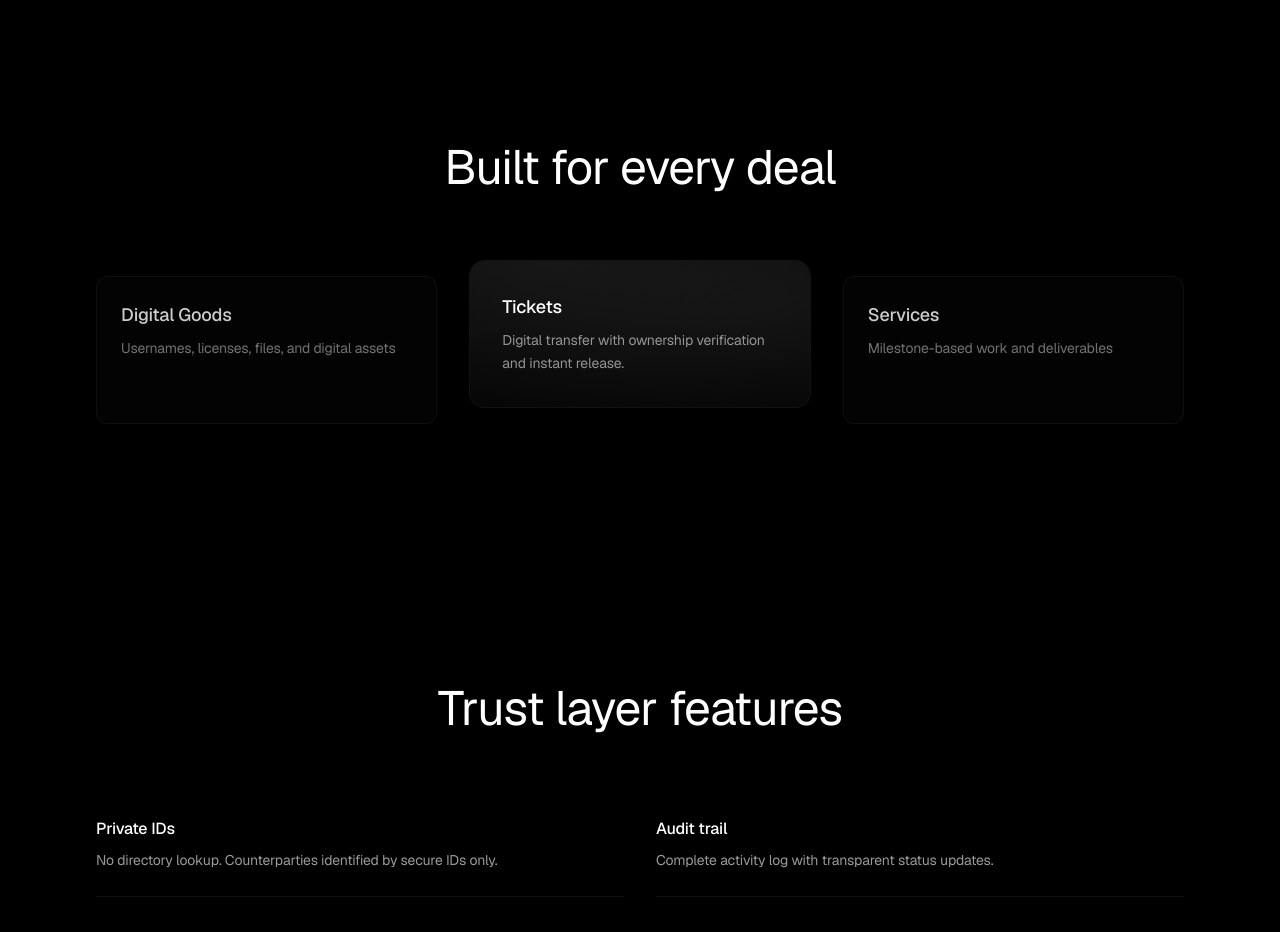
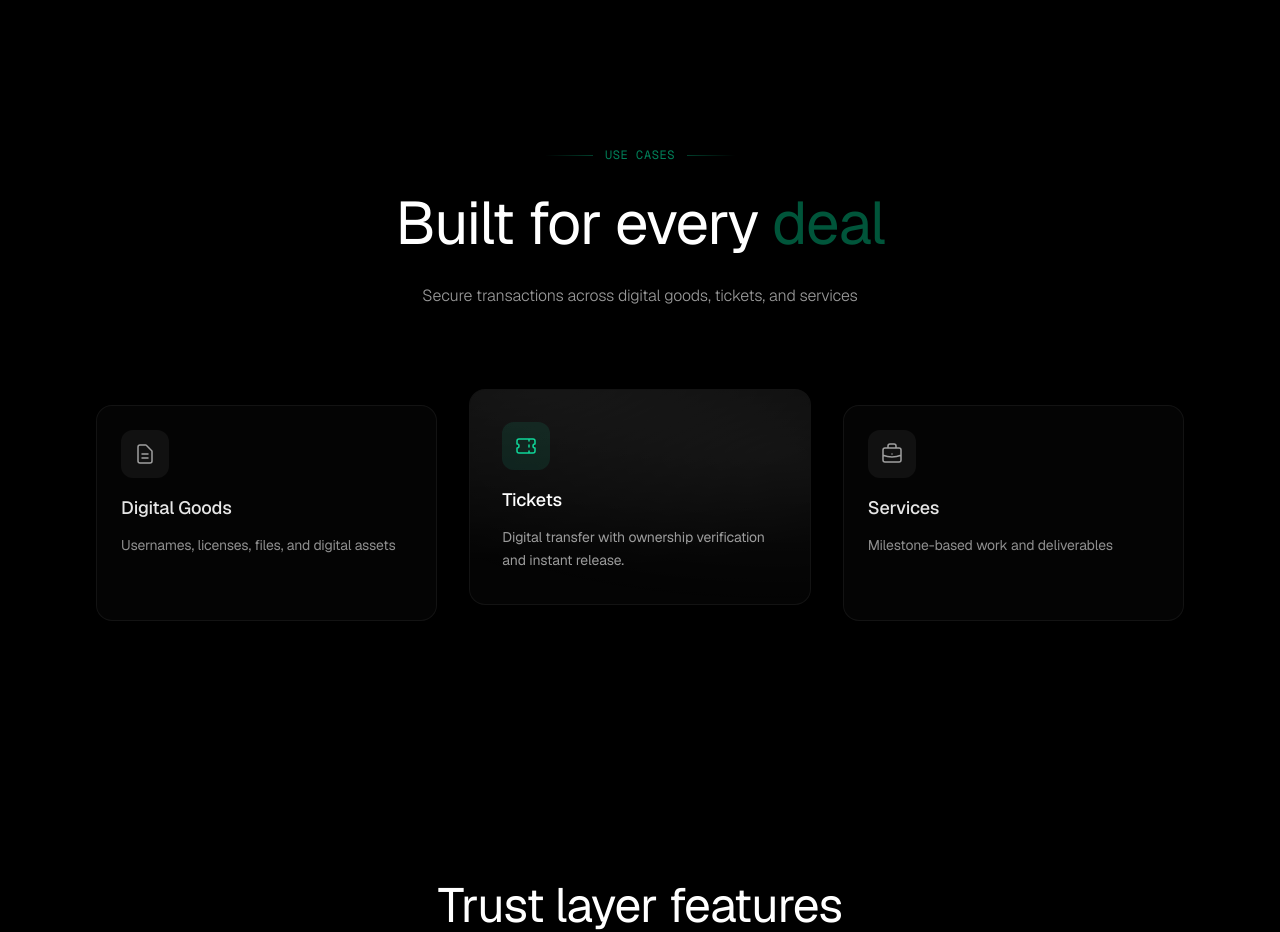
Before and after one commit to nav2424/rift, a Next.js app: page / in a window 1280 px wide. Shown: the part 2180-3112 px from the top of the page. Built offline with nearby package versions, Linux system fonts and the light colour scheme; no server answers.

Commit message:
Enhance Built for every deal section: add decorative label, gradient accents, icons, better card styling with hover effects

```diff
--- a/app/page.tsx
+++ b/app/page.tsx
@@ -207,10 +207,20 @@ export default function Home() {
 
         {/* Use Cases */}
         <section className="relative max-w-6xl mx-auto px-4 sm:px-6 lg:px-8 py-32">
-          <div className="mb-20 text-center">
-            <h2 className="text-3xl sm:text-4xl md:text-5xl font-light text-white mb-4 tracking-tight">
-              Built for every deal
+          <div className="mb-24 text-center">
+            <div className="inline-flex items-center gap-3 mb-6">
+              <div className="h-px w-12 bg-gradient-to-r from-transparent to-emerald-400/30" />
+              <span className="text-xs font-mono text-emerald-400/60 uppercase tracking-wider">
+                Use Cases
+              </span>
+              <div className="h-px w-12 bg-gradient-to-l from-transparent to-emerald-400/30" />
+            </div>
+            <h2 className="text-4xl sm:text-5xl md:text-6xl font-medium text-white mb-6 tracking-tight leading-tight">
+              Built for every <span className="text-emerald-400/40">deal</span>
             </h2>
+            <p className="text-white/60 font-light text-base max-w-2xl mx-auto leading-relaxed">
+              Secure transactions across digital goods, tickets, and services
+            </p>
           </div>
 
           <div className="grid md:grid-cols-3 gap-6 lg:gap-8">
@@ -218,33 +228,65 @@ export default function Home() {
               {
                 title: 'Digital Goods',
                 description: 'Usernames, licenses, files, and digital assets',
-                primary: false
+                primary: false,
+                icon: (
+                  <svg className="w-6 h-6" fill="none" stroke="currentColor" viewBox="0 0 24 24">
+                    <path strokeLinecap="round" strokeLinejoin="round" strokeWidth={1.5} d="M9 12h6m-6 4h6m2 5H7a2 2 0 01-2-2V5a2 2 0 012-2h5.586a1 1 0 01.707.293l5.414 5.414a1 1 0 01.293.707V19a2 2 0 01-2 2z" />
+                  </svg>
+                )
               },
               {
                 title: 'Tickets',
                 description: 'Digital transfer with ownership verification and instant release.',
-                primary: true
+                primary: true,
+                icon: (
+                  <svg className="w-6 h-6" fill="none" stroke="currentColor" viewBox="0 0 24 24">
+                    <path strokeLinecap="round" strokeLinejoin="round" strokeWidth={1.5} d="M15 5v2m0 4v2m0 4v2M5 5a2 2 0 00-2 2v3a2 2 0 110 4v3a2 2 0 002 2h14a2 2 0 002-2v-3a2 2 0 110-4V7a2 2 0 00-2-2H5z" />
+                  </svg>
+                )
               },
               {
                 title: 'Services',
                 description: 'Milestone-based work and deliverables',
-                primary: false
-                }
+                primary: false,
+                icon: (
+                  <svg className="w-6 h-6" fill="none" stroke="currentColor" viewBox="0 0 24 24">
+                    <path strokeLinecap="round" strokeLinejoin="round" strokeWidth={1.5} d="M21 13.255A23.931 23.931 0 0112 15c-3.183 0-6.22-.62-9-1.745M16 6V4a2 2 0 00-2-2h-4a2 2 0 00-2 2v2m4 6h.01M5 20h14a2 2 0 002-2V8a2 2 0 00-2-2H5a2 2 0 00-2 2v10a2 2 0 002 2z" />
+                  </svg>
+                )
+              }
             ].map((item, index) => (
               <div
                 key={index}
-                className={`transition ${
+                className={`group relative transition-all duration-300 ${
                   item.primary
-                    ? 'md:-mt-4 md:mb-4 rounded-2xl glass-soft glass-highlight p-8'
-                    : 'rounded-xl glass-soft p-6 opacity-80'
+                    ? 'md:-mt-4 md:mb-4 rounded-2xl glass-soft glass-highlight p-8 border border-emerald-400/20 hover:border-emerald-400/30'
+                    : 'rounded-2xl glass-soft p-6 border border-white/5 hover:border-white/10 hover:bg-white/[0.025]'
                 }`}
               >
-                <div className="text-white font-medium text-lg mb-2">{item.title}</div>
-                <div className="text-sm text-white/55 leading-relaxed">{item.description}</div>
+                {/* Icon */}
+                <div className={`mb-4 inline-flex items-center justify-center rounded-xl p-3 transition-colors ${
+                  item.primary
+                    ? 'bg-emerald-400/10 text-emerald-400 group-hover:bg-emerald-400/15'
+                    : 'bg-white/5 text-white/60 group-hover:bg-white/10 group-hover:text-white/80'
+                }`}>
+                  {item.icon}
+                </div>
+
+                <div className={`font-medium text-lg mb-3 transition-colors ${
+                  item.primary ? 'text-white' : 'text-white/90'
+                }`}>
+                  {item.title}
+                </div>
+                <div className={`leading-relaxed transition-colors ${
+                  item.primary ? 'text-sm text-white/60' : 'text-sm text-white/55'
+                }`}>
+                  {item.description}
+                </div>
               </div>
             ))}
-        </div>
-      </section>
+          </div>
+        </section>
 
         {/* Trust Layer Features */}
         <section className="relative max-w-6xl mx-auto px-4 sm:px-6 lg:px-8 py-32">
```
